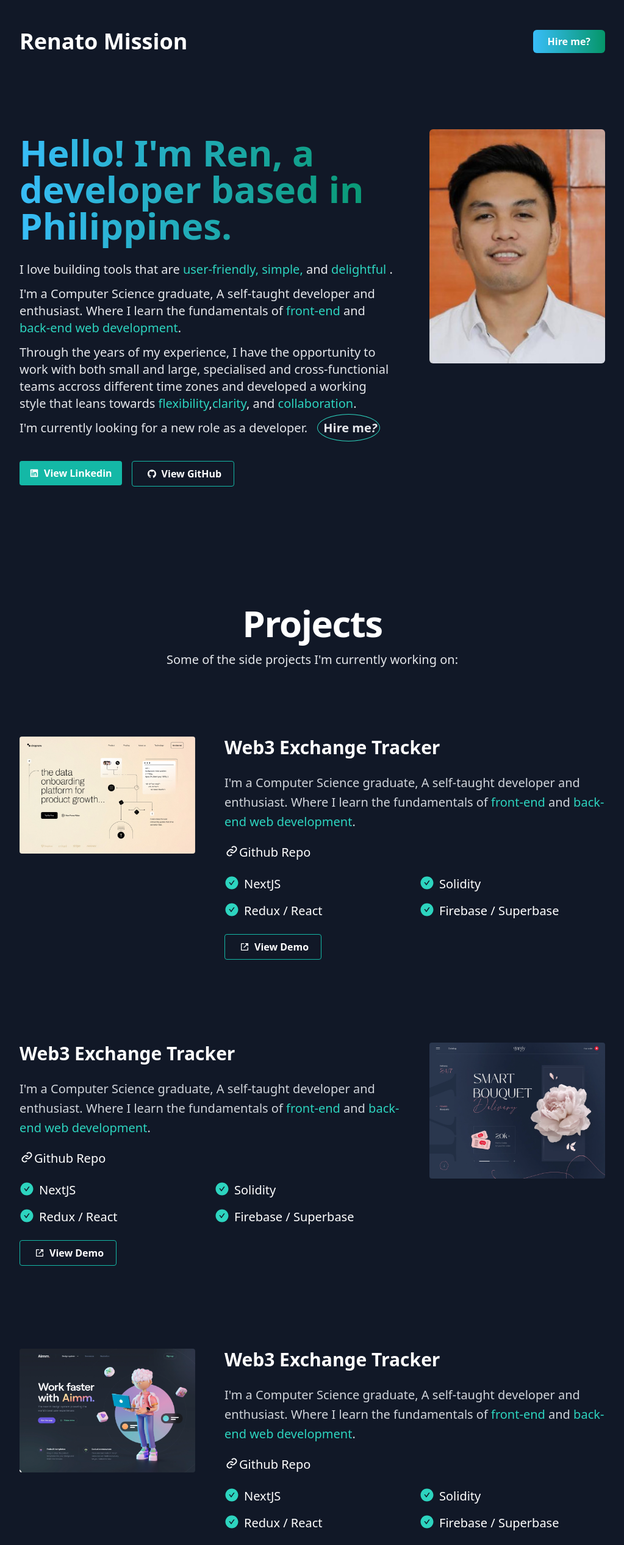
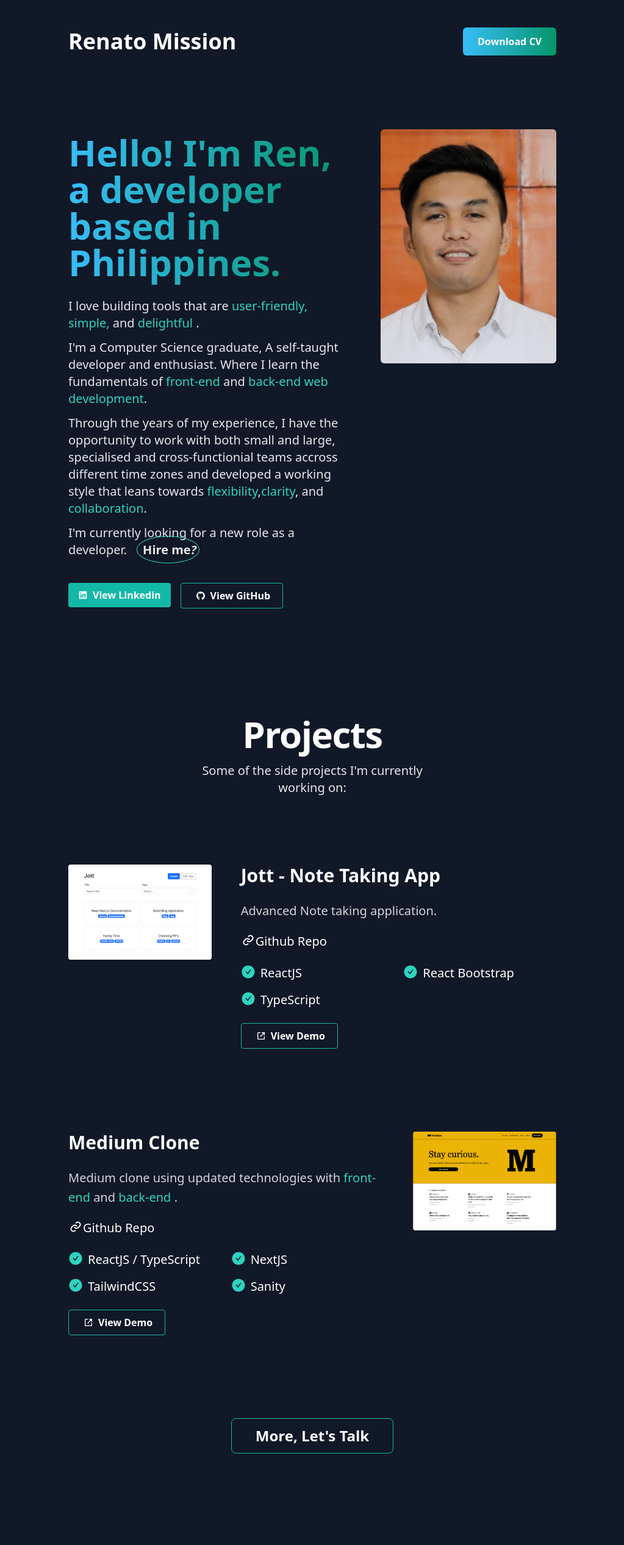
Before and after one commit to renmission/renatomission, a Next.js app: page / in a window 1280 px wide. Shown: the top 2534 px of the page at 61% size, without its empty margins (128-1151 px from the left). Built offline with nearby package versions, Linux system fonts and the light colour scheme.

Commit message:
refactor

```diff
--- a/layouts/GetInTouch.tsx
+++ b/layouts/GetInTouch.tsx
@@ -3,7 +3,7 @@ import Link from "next/link";
 const GetInTouch = () => {
   return (
     <>
-      <section className="pt-16">
+      <section className="pt-16 w-5/6 mx-auto" id="getIntouch">
         <div className="mb-4 text-4xl font-extrabold tracking-tight leading-none md:text-5xl lg:text-6xl text-white">
           <h2>Get in touch</h2>
         </div>
--- a/layouts/Hero.tsx
+++ b/layouts/Hero.tsx
@@ -6,7 +6,7 @@ import { AiFillGithub, AiFillLinkedin } from "react-icons/ai";
 const Hero = () => {
   return (
     <>
-      <section className="min-h-screen grid grid-cols-3 gap-4 md:py-16" id="about">
+      <section className="min-h-screen grid grid-cols-3 gap-4 md:py-16 w-5/6 mx-auto" id="about">
         <div className="py-5 pr-6 col-span-6 lg:col-span-4 lg:col-start-1 lg:col-end-4 ">
           <h2 className="text-transparent bg-clip-text bg-gradient-to-r to-emerald-600 from-sky-400 py-2 leading-10 text-teal-400 font-extrabold text-4xl md:text-5xl lg:text-6xl">
             Hello! I&apos;m Ren, a developer based in Philippines.
--- a/layouts/Portfolio.tsx
+++ b/layouts/Portfolio.tsx
@@ -2,7 +2,7 @@ import Link from "next/link";
 import Image from "next/image";
 import cabrinimed from "../public/cabrinimed.png";
 import jott from "../public/jott.png";
-import web3 from "../public/web3.png";
+import mediumClone from "../public/mediumClone.png";
 import web4 from "../public/web4.png";
 import web5 from "../public/web5.png";
 import web6 from "../public/web6.png";
@@ -11,51 +11,14 @@ import me from "../public/me.jpg";
 import { AiFillCheckCircle, AiFillGithub } from "react-icons/ai";
 
 const Portfolio = () => {
-  const works = [
-    {
-      id: 1,
-      src: cabrinimed,
-      title: "HTML",
-      link: "https://cabrinimed.com/",
-    },
-    {
-      id: 2,
-      src: jott,
-      title: "JOTT",
-      link: "https://jott-eight.vercel.app/",
-    },
-    {
-      id: 3,
-      src: web3,
-      title: "Javascript",
-      link: "https://cabrinimed.com/",
-    },
-    {
-      id: 4,
-      src: web4,
-      title: "ReactJS",
-      link: "https://cabrinimed.com/",
-    },
-    {
-      id: 5,
-      src: web5,
-      title: "NodeJS",
-      link: "https://cabrinimed.com/",
-    },
-    {
-      id: 6,
-      src: web6,
-      title: "GraphQL",
-      link: "https://cabrinimed.com/",
-    },
-  ];
   return (
-    <section id="portfolio" className="py-16">
-      <div className="container">
+    <section id="portfolio" className="py-16 w-5/6 mx-auto">
       <div className="row justify-center">
         <div className="w-full">
           <div className="section_title pb-6 text-center text-white">
-              <h2 className="mb-4 text-4xl font-extrabold tracking-tight leading-none md:text-5xl lg:text-6xl text-white">Projects</h2>
+            <h2 className="mb-4 text-4xl font-extrabold tracking-tight leading-none md:text-5xl lg:text-6xl text-white">
+              Projects
+            </h2>
             <h3 className="mb-6 text-lg font-normal text-gray-200 lg:text-xl sm:px-16 xl:px-48 dark:text-gray-400">
               Some of the side projects I&apos;m currently working on:
             </h3>
@@ -65,20 +28,17 @@ const Portfolio = () => {
 
       <section className="grid gap-12 sm:grid-cols-3 py-16">
         <div className="col-span-2 sm:col-span-1 hidden sm:block">
-            <Image src={web3} alt="web3" className="rounded" />
+          <Image src={jott} alt="Jott - Note Taking App" className="rounded" />
         </div>
         <div className="sm:col-span-2">
           <h2 className="text-3xl font-semibold pb-6 text-white">
-              Web3 Exchange Tracker
+            Jott - Note Taking App
           </h2>
           <p className="text-xl pb-3 leading-8 max-w-4xl text-gray-300">
-              I&apos;m a Computer Science graduate, A self-taught developer and
-              enthusiast. Where I learn the fundamentals of
-              <span className="text-teal-400"> front-end </span> and
-              <span className="text-teal-400"> back-end web development</span>.
+            Advanced Note taking application.
           </p>
           <div className="py-2">
-              <Link href="/docs/getting-started" legacyBehavior>
+            <Link href="https://github.com/renmission/jott" legacyBehavior>
               <a className="text-white hover:text-gray-500" target="_blank">
                 <div className="flex flex-row">
                   <span className="text-2xl">
@@ -95,30 +55,24 @@ const Portfolio = () => {
               <span className="text-2xl pr-2 text-teal-400">
                 <AiFillCheckCircle />
               </span>
-                <span className="text-xl"> NextJS</span>
+              <span className="text-xl"> ReactJS</span>
             </div>
             <div className="flex flex-row">
               <span className="text-2xl pr-2 text-teal-400">
                 <AiFillCheckCircle />
               </span>
-                <span className="text-xl"> Solidity</span>
+              <span className="text-xl"> React Bootstrap</span>
             </div>
             <div className="flex flex-row">
               <span className="text-2xl pr-2 text-teal-400">
                 <AiFillCheckCircle />
               </span>
-                <span className="text-xl"> Redux / React</span>
-              </div>
-              <div className="flex flex-row">
-                <span className="text-2xl pr-2 text-teal-400">
-                  <AiFillCheckCircle />
-                </span>
-                <span className="text-xl"> Firebase / Superbase</span>
+              <span className="text-xl"> TypeScript</span>
             </div>
           </div>
 
           <div className="py-2">
-              <Link href={"https://github.com/renmission"} target="_blank">
+            <Link href={"https://jott-eight.vercel.app/"} target="_blank">
               <button className="bg-transparent font-semibold text-white px-10 py-4 sm:py-2 sm:px-4 border border-teal-500 hover:bg-teal-500 rounded">
                 <div className="flex justify-between px-1 hover:text-white">
                   <span className="mr-2 mt-1 pl-1">
@@ -129,23 +83,24 @@ const Portfolio = () => {
               </button>
             </Link>
           </div>
-
         </div>
       </section>
 
       <section className="grid gap-12 sm:grid-cols-3 py-16">
         <div className="sm:col-span-2">
           <h2 className="text-3xl font-semibold pb-6 text-white">
-              Web3 Exchange Tracker
+            Medium Clone
           </h2>
           <p className="text-xl pb-3 leading-8 max-w-4xl text-gray-300">
-              I&apos;m a Computer Science graduate, A self-taught developer and
-              enthusiast. Where I learn the fundamentals of
+            Medium clone using updated technologies with
             <span className="text-teal-400"> front-end </span> and
-              <span className="text-teal-400"> back-end web development</span>.
+            <span className="text-teal-400"> back-end </span>.
           </p>
           <div className="py-2">
-              <Link href="/docs/getting-started" legacyBehavior>
+            <Link
+              href="https://github.com/renmission/medium-clone"
+              legacyBehavior
+            >
               <a className="text-white hover:text-gray-500" target="_blank">
                 <div className="flex flex-row">
                   <span className="text-2xl">
@@ -162,25 +117,25 @@ const Portfolio = () => {
               <span className="text-2xl pr-2 text-teal-400">
                 <AiFillCheckCircle />
               </span>
+              <span className="text-xl"> ReactJS / TypeScript</span>
+            </div>
+            <div className="flex flex-row">
+              <span className="text-2xl pr-2 text-teal-400">
+                <AiFillCheckCircle />
+              </span>
               <span className="text-xl"> NextJS</span>
             </div>
             <div className="flex flex-row">
               <span className="text-2xl pr-2 text-teal-400">
                 <AiFillCheckCircle />
               </span>
-                <span className="text-xl"> Solidity</span>
+              <span className="text-xl"> TailwindCSS</span>
             </div>
             <div className="flex flex-row">
               <span className="text-2xl pr-2 text-teal-400">
                 <AiFillCheckCircle />
               </span>
-                <span className="text-xl"> Redux / React</span>
-              </div>
-              <div className="flex flex-row">
-                <span className="text-2xl pr-2 text-teal-400">
-                  <AiFillCheckCircle />
-                </span>
-                <span className="text-xl"> Firebase / Superbase</span>
+              <span className="text-xl"> Sanity</span>
             </div>
           </div>
 
@@ -196,14 +151,13 @@ const Portfolio = () => {
               </button>
             </Link>
           </div>
-
         </div>
         <div className="col-span-3 sm:col-span-1 hidden sm:block">
-            <Image src={web4} alt="web4" className="rounded" />
+          <Image src={mediumClone} alt="Medium Clone" className="rounded" />
         </div>
       </section>
 
-         <section className="grid gap-12 sm:grid-cols-3 py-16">
+      {/* <section className="grid gap-12 sm:grid-cols-3 py-16">
           <div className="col-span-2 sm:col-span-1 hidden sm:block">
             <Image src={web5} alt="web5" className="rounded" />
           </div>
@@ -271,9 +225,18 @@ const Portfolio = () => {
             </div>
 
           </div>
-        </section>
+        </section> */}
 
-
+      <div className="py-16">
+        <div className="w-1/3 mx-auto">
+          <div className="pb-6 text-center text-white ">
+            <Link href={"#getIntouch"}>
+              <h2 className="mb-4 text-2xl font-extrabold tracking-normal leading-none text-white p-4 cursor-pointer hover:bg-teal-500 transition ease-in-out delay-150 border border-teal-500 rounded-lg">
+                More, Let&apos;s Talk
+              </h2>
+            </Link>
+          </div>
+        </div>
       </div>
     </section>
   );
--- a/layouts/TechStack.tsx
+++ b/layouts/TechStack.tsx
@@ -57,8 +57,8 @@ const TechStack = () => {
   ];
 
   return (
-    <section id="tech" className="py-16">
-      <div className="container">
+    <section id="tech" className="py-16 w-5/6 mx-auto">
+
         <div className="row justify-center pb-12">
           <div className="w-full">
             <div className="section_title pb-6 text-center text-white">
@@ -87,7 +87,7 @@ const TechStack = () => {
             </div>
           ))}
         </div>
-      </div>
+
     </section>
   );
 };
--- a/layouts/common/Footer.tsx
+++ b/layouts/common/Footer.tsx
@@ -3,7 +3,7 @@ import { AiFillHeart } from "react-icons/ai";
 const Footer = () => {
     return (
       <>
-        <footer className="py-10 text-center md:text-left">
+        <footer className="py-10 text-center md:text-left w-5/6 mx-auto">
           <hr className="my-8 h-px bg-gray-200 border-0 dark:bg-gray-700" />
           <p className="mb-6 text-lg font-normal lg:text-xl text-gray-300">
             Built with TypeScript, Tailwind and Next.js &hearts;
--- a/layouts/common/Header.tsx
+++ b/layouts/common/Header.tsx
@@ -3,8 +3,8 @@ import Link from "next/link";
 
 const Header = () => {
   return (
-    <div>
-      <section className="py-10 pb-2">
+    <div className="w-5/6 mx-auto">
+      <section className="py-10 pb-2 items-center">
         <nav className="text-center mb-6 flex flex-col sm:justify-between sm:flex-row sm:flex-wrap">
           <div className="text-4xl font-bold text-white py-4 sm:py-2">
             <h1>
@@ -18,8 +18,8 @@ const Header = () => {
               target="_blank"
               legacyBehavior
             >
-              <a className="bg-gradient-to-r to-emerald-600 from-sky-400 text-white px-16 py-4 font-semibold rounded-md ml-5 sm:px-6 sm:py-2">
-                Hire me?
+              <a className="bg-gradient-to-r to-emerald-600 from-sky-400 text-white px-16 py-4 font-semibold rounded-md ml-5 sm:px-6 sm:py-3">
+                Download CV
               </a>
             </Link>
           </div>
```
Also changed, not shown: public/mediumClone.png (added). Lines whose indentation alone changed are shown as unchanged.
